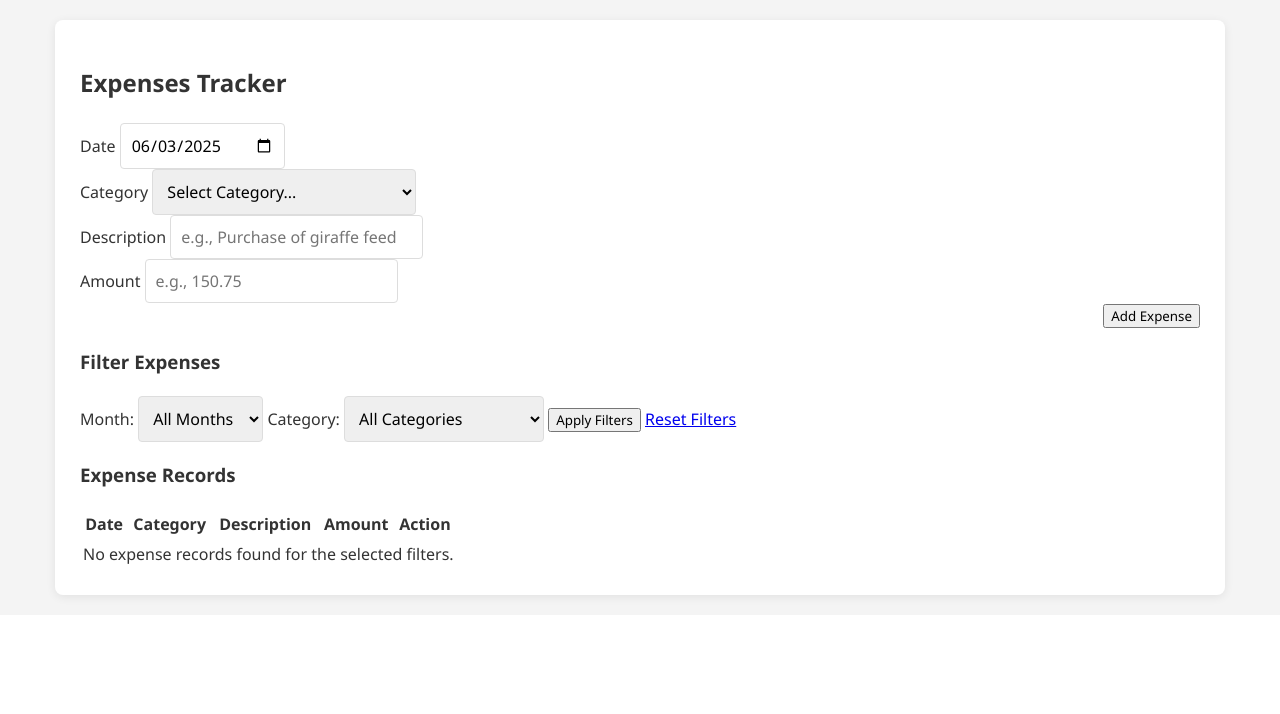
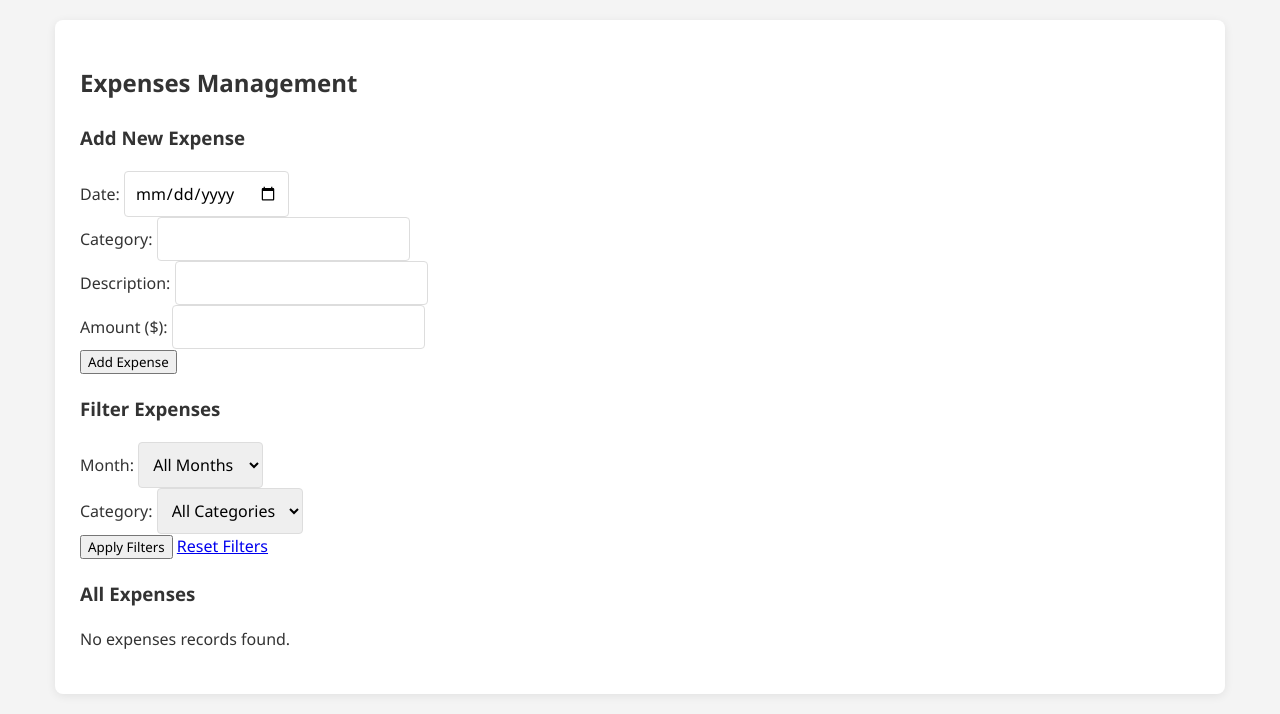
Before and after one commit to abdulbaree-ai/for-deepseek, a Flask app: template templates/expenses.html in a window 1280 px wide. Shown: the part 222-936 px from the top of the page. Before the commit the page ends 825 px from the top, so only its background shows below. Run offline with Flask 3, Linux system fonts and the light colour scheme; the template is opened without the code that fills it, so the values that code supplies are empty; some libraries are stand-ins or nearby versions.

Commit message:
expenses.html

```diff
--- a/templates/expenses.html
+++ b/templates/expenses.html
@@ -1,45 +1,39 @@
 {% extends "base.html" %}
 
 {% block content %}
-    <h2>Expenses Tracker</h2>
+    <h2 class="text-3xl font-bold text-gray-800 mb-6">Expenses Management</h2>
 
-    <form method="post" action="{{ url_for('expenses') }}">
-        <div class="form-group">
-            <label for="date">Date</label>
-            <input type="date" id="date" name="date" value="{{ datetime.now().strftime('%Y-%m-%d') }}" required>
+    <div class="bg-white p-6 rounded-xl shadow-lg mb-8">
+        <h3 class="text-xl font-semibold text-gray-700 mb-4">Add New Expense</h3>
+        <form method="POST" action="{{ url_for('expenses') }}" class="grid grid-cols-1 md:grid-cols-2 lg:grid-cols-3 gap-4">
+            <div>
+                <label for="date" class="block text-sm font-medium text-gray-700 mb-1">Date:</label>
+                <input type="date" id="date" name="date" required class="form-input w-full p-2 border border-gray-300 rounded-md focus:ring-primary-green focus:border-primary-green shadow-sm">
             </div>
-        <div class="form-group">
-            <label for="category">Category</label>
-            <select id="category" name="category" required>
-                <option value="" disabled selected>Select Category...</option>
-                <option value="Animal Care">Animal Care (Food, Vet)</option>
-                <option value="Habitat Maintenance">Habitat Maintenance</option>
-                <option value="Utilities">Utilities (Water, Electricity)</option>
-                <option value="Marketing">Marketing & Advertising</option>
-                <option value="Supplies">Office & Operational Supplies</option>
-                <option value="Repairs">Repairs & Maintenance</option>
-                <option value="Events">Event Costs</option>
-                <option value="Insurance">Insurance</option>
-                <option value="Other">Other</option>
-            </select>
+            <div>
+                <label for="category" class="block text-sm font-medium text-gray-700 mb-1">Category:</label>
+                <input type="text" id="category" name="category" required class="form-input w-full p-2 border border-gray-300 rounded-md focus:ring-primary-green focus:border-primary-green shadow-sm">
             </div>
-        <div class="form-group" style="grid-column: 1 / -1;"> <label for="description">Description</label>
-            <input type="text" id="description" name="description" required placeholder="e.g., Purchase of giraffe feed">
+            <div>
+                <label for="description" class="block text-sm font-medium text-gray-700 mb-1">Description:</label>
+                <input type="text" id="description" name="description" required class="form-input w-full p-2 border border-gray-300 rounded-md focus:ring-primary-green focus:border-primary-green shadow-sm">
             </div>
-        <div class="form-group">
-            <label for="amount">Amount</label>
-            <input type="number" id="amount" name="amount" min="0.01" step="0.01" required placeholder="e.g., 150.75">
+            <div>
+                <label for="amount" class="block text-sm font-medium text-gray-700 mb-1">Amount ($):</label>
+                <input type="number" id="amount" name="amount" step="0.01" required class="form-input w-full p-2 border border-gray-300 rounded-md focus:ring-primary-green focus:border-primary-green shadow-sm">
             </div>
-        <div class="form-group" style="grid-column: 1 / -1; text-align: right;">
-            <button type="submit">Add Expense</button>
+            <div class="md:col-span-2 lg:col-span-1 flex items-end">
+                <button type="submit" class="bg-primary-green hover:bg-green-700 text-white font-semibold py-2 px-5 rounded-md shadow-md transition-colors duration-200 w-full">Add Expense</button>
             </div>
         </form>
+    </div>
 
-    <h3>Filter Expenses</h3>
-    <div class="filters">
-        <form method="get" action="{{ url_for('expenses') }}">
-            <label for="month_filter">Month:</label>
-            <select id="month_filter" name="month">
+    <div class="bg-white p-6 rounded-xl shadow-lg mb-8">
+        <h3 class="text-xl font-semibold text-gray-700 mb-4">Filter Expenses</h3>
+        <form method="GET" action="{{ url_for('expenses') }}" class="grid grid-cols-1 sm:grid-cols-2 lg:grid-cols-4 gap-4 items-end">
+            <div>
+                <label for="month_filter" class="block text-sm font-medium text-gray-700 mb-1">Month:</label>
+                <select id="month_filter" name="month" class="form-select w-full p-2 border border-gray-300 rounded-md focus:ring-primary-green focus:border-primary-green shadow-sm">
                     <option value="all" {% if current_month_filter == 'all' %}selected{% endif %}>All Months</option>
                     {% for m_num in range(1, 13) %}
                         <option value="{{ '%02d' % m_num }}" {% if current_month_filter == '%02d' % m_num %}selected{% endif %}>
@@ -47,51 +41,58 @@
                         </option>
                     {% endfor %}
                 </select>
-
-            <label for="category_filter">Category:</label>
-            <select id="category_filter" name="category">
+            </div>
+            <div>
+                <label for="category_filter" class="block text-sm font-medium text-gray-700 mb-1">Category:</label>
+                <select id="category_filter" name="category" class="form-select w-full p-2 border border-gray-300 rounded-md focus:ring-primary-green focus:border-primary-green shadow-sm">
                     <option value="all" {% if current_category_filter == 'all' %}selected{% endif %}>All Categories</option>
+                    {# You might want to dynamically load categories from your DB here #}
+                    <option value="Rent" {% if current_category_filter == 'Rent' %}selected{% endif %}>Rent</option>
+                    <option value="Utilities" {% if current_category_filter == 'Utilities' %}selected{% endif %}>Utilities</option>
+                    <option value="Maintenance" {% if current_category_filter == 'Maintenance' %}selected{% endif %}>Maintenance</option>
                     <option value="Animal Care" {% if current_category_filter == 'Animal Care' %}selected{% endif %}>Animal Care</option>
-                <option value="Habitat Maintenance" {% if current_category_filter == 'Habitat Maintenance' %}selected{% endif %}>Habitat Maintenance</option>
-                <option value="Utilities" {% if current_category_filter == 'Utilities' %}selected{% endif %}>Utilities</option>
                     <option value="Marketing" {% if current_category_filter == 'Marketing' %}selected{% endif %}>Marketing</option>
                     <option value="Supplies" {% if current_category_filter == 'Supplies' %}selected{% endif %}>Supplies</option>
-                <option value="Repairs" {% if current_category_filter == 'Repairs' %}selected{% endif %}>Repairs</option>
-                <option value="Events" {% if current_category_filter == 'Events' %}selected{% endif %}>Events</option>
-                <option value="Insurance" {% if current_category_filter == 'Insurance' %}selected{% endif %}>Insurance</option>
-                <option value="Other" {% if current_category_filter == 'Other' %}selected{% endif %}>Other</option>
                 </select>
-
-            <button type="submit">Apply Filters</button>
-            <a href="{{ url_for('expenses') }}" class="btn btn-secondary">Reset Filters</a>
+            </div>
+            <div class="col-span-full sm:col-span-2 lg:col-span-2 flex items-end gap-2">
+                <button type="submit" class="bg-accent-color hover:bg-accent-color/90 text-white font-semibold py-2 px-5 rounded-md shadow-md transition-colors duration-200">Apply Filters</button>
+                <a href="{{ url_for('expenses') }}" class="btn btn-secondary bg-gray-200 hover:bg-gray-300 text-gray-800 font-semibold py-2 px-5 rounded-md shadow-md transition-colors duration-200">Reset Filters</a>
+            </div>
         </form>
     </div>
 
-    <h3>Expense Records</h3>
-    <table>
-        <thead>
+    <div class="bg-white p-6 rounded-xl shadow-lg">
+        <h3 class="text-xl font-semibold text-gray-700 mb-4">All Expenses</h3>
+        {% if expenses %}
+        <div class="overflow-x-auto">
+            <table class="min-w-full divide-y divide-gray-200">
+                <thead class="bg-gray-50">
                     <tr>
-                <th>Date</th>
-                <th>Category</th>
-                <th>Description</th>
-                <th>Amount</th>
-                <th>Action</th>
+                        <th scope="col" class="px-4 py-2 text-left text-xs font-medium text-gray-500 uppercase tracking-wider">Date</th>
+                        <th scope="col" class="px-4 py-2 text-left text-xs font-medium text-gray-500 uppercase tracking-wider">Category</th>
+                        <th scope="col" class="px-4 py-2 text-left text-xs font-medium text-gray-500 uppercase tracking-wider">Description</th>
+                        <th scope="col" class="px-4 py-2 text-right text-xs font-medium text-gray-500 uppercase tracking-wider">Amount ($)</th>
+                        <th scope="col" class="px-4 py-2 text-center text-xs font-medium text-gray-500 uppercase tracking-wider">Actions</th>
                     </tr>
                 </thead>
-        <tbody>
+                <tbody class="bg-white divide-y divide-gray-200">
                     {% for expense in expenses %}
-                <tr>
-                    <td>{{ expense[1] }}</td> {# Date #}
-                    <td>{{ expense[2] }}</td> {# Category #}
-                    <td>{{ expense[3] }}</td> {# Description #}
-                    <td>${{ "%.2f"|format(expense[4]) }}</td> {# Amount #}
-                    <td><a href="{{ url_for('delete_expense', id=expense[0]) }}" class="btn btn-danger" onclick="return confirm('Are you sure you want to delete this expense?');">Delete</a></td>
-                </tr>
-            {% else %}
-                <tr>
-                    <td colspan="5" style="text-align:center;">No expense records found for the selected filters.</td>
+                    <tr class="hover:bg-gray-50">
+                        <td class="px-4 py-2 whitespace-nowrap text-sm font-medium text-gray-900">{{ expense[1] }}</td>
+                        <td class="px-4 py-2 whitespace-nowrap text-sm text-gray-900">{{ expense[2] }}</td>
+                        <td class="px-4 py-2 whitespace-nowrap text-sm text-gray-900">{{ expense[3] }}</td>
+                        <td class="px-4 py-2 whitespace-nowrap text-right text-sm text-gray-900">${{ "%.2f"|format(expense[4]) }}</td>
+                        <td class="px-4 py-2 whitespace-nowrap text-center text-sm font-medium">
+                            <a href="{{ url_for('delete_expense', id=expense[0]) }}" class="text-red-600 hover:text-red-900" onclick="return confirm('Are you sure you want to delete this expense?');">Delete</a>
+                        </td>
                     </tr>
                     {% endfor %}
                 </tbody>
             </table>
+        </div>
+        {% else %}
+        <p class="text-gray-600">No expenses records found.</p>
+        {% endif %}
+    </div>
 {% endblock %}
```
Lines whose indentation alone changed are shown as unchanged.
